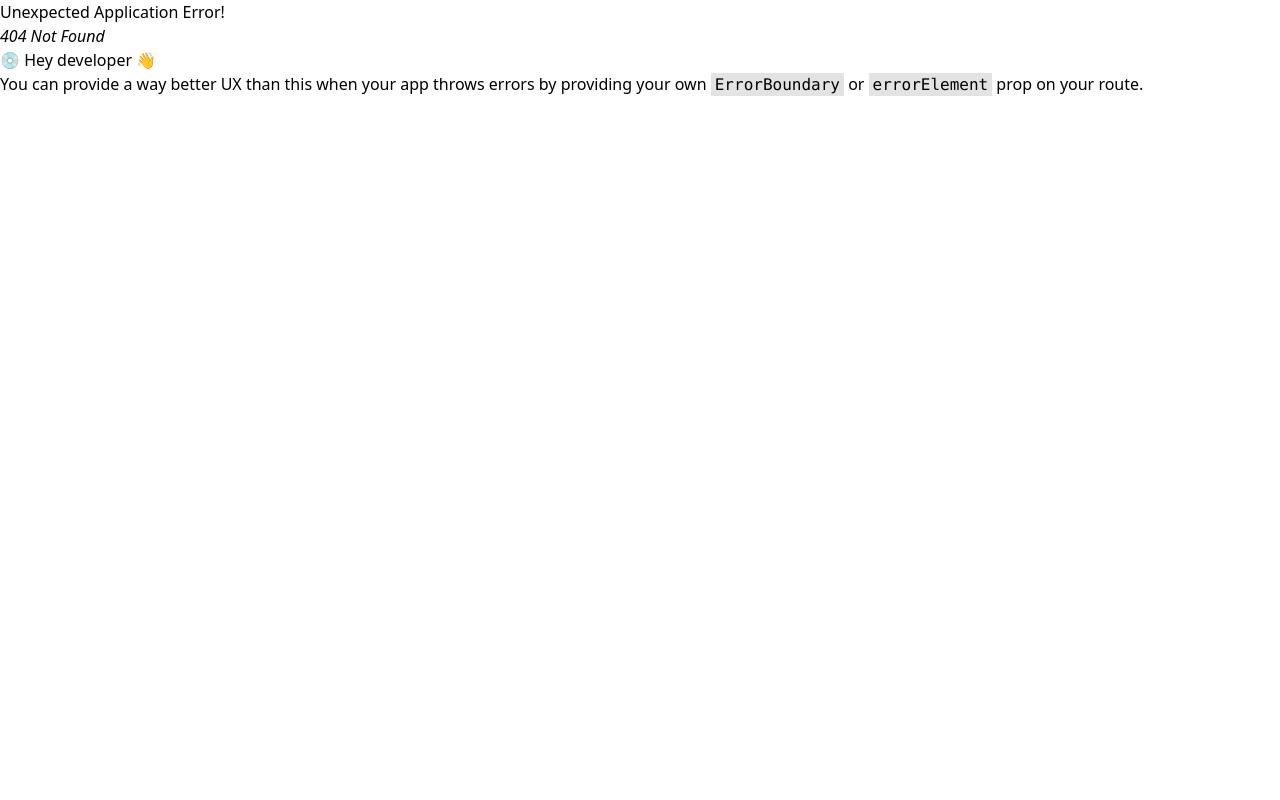
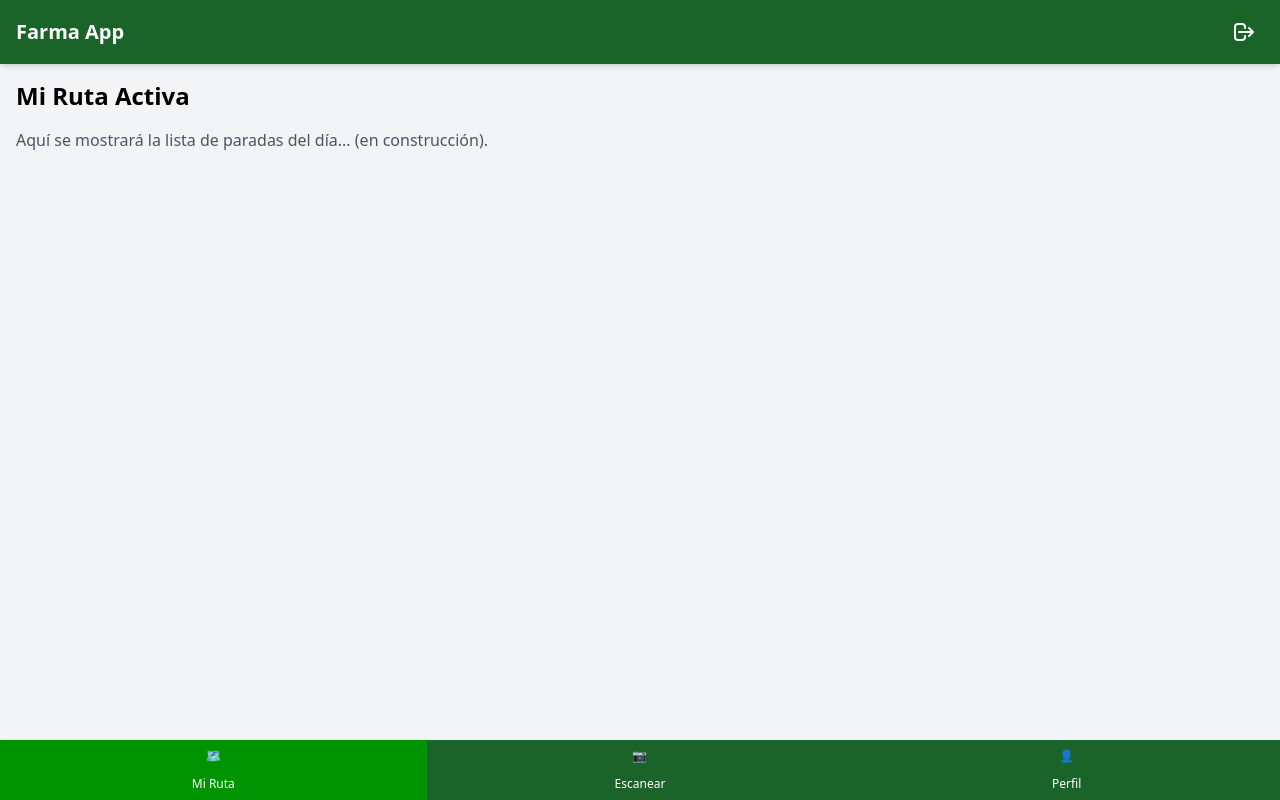
Before and after one commit to MauricioCombariza/servillaEPS, a React (Vite) app in the folder frontend-admin/: page /app-mensajero in a window 1280 px wide. Before the commit this address had no page. Built offline with nearby package versions, Linux system fonts and the light colour scheme.

Commit message:
Entrega de medicamentos con PWA inicial

```diff
--- a/frontend-admin/package.json
+++ b/frontend-admin/package.json
@@ -4,7 +4,7 @@
   "version": "0.0.0",
   "type": "module",
   "scripts": {
-    "dev": "vite",
+    "dev": "vite --host",
     "build": "tsc -b && vite build",
     "lint": "eslint .",
     "preview": "vite preview"
@@ -14,6 +14,7 @@
     "@tanstack/react-query": "^5.83.0",
     "axios": "^1.10.0",
     "date-fns": "^4.1.0",
+    "html5-qrcode": "^2.3.8",
     "jwt-decode": "^4.0.0",
     "react": "^19.1.0",
     "react-dom": "^19.1.0",
@@ -35,6 +36,7 @@
     "tailwindcss": "^4.1.11",
     "typescript": "~5.8.3",
     "typescript-eslint": "^8.35.1",
-    "vite": "^7.0.4"
+    "vite": "^7.0.4",
+    "vite-plugin-pwa": "^1.0.2"
   }
 }
--- /dev/null
+++ b/frontend-admin/src/components/layout/MobileFooter.tsx
@@ -0,0 +1,39 @@
+// frontend-admin/src/components/layout/MobileFooter.tsx
+import React from 'react';
+import { NavLink } from 'react-router-dom';
+
+// A futuro, estos serían iconos reales
+const navLinks = [
+  { name: 'Mi Ruta', path: '/app-mensajero', icon: 'RutaIcon' },
+  { name: 'Escanear', path: '/app-mensajero/escanear', icon: 'EscanerIcon' },
+  { name: 'Perfil', path: '/app-mensajero/perfil', icon: 'PerfilIcon' },
+];
+
+const MobileFooter: React.FC = () => {
+  return (
+    <footer className="sticky bottom-0 z-10 grid grid-cols-3 text-white shadow-lg bg-darkser">
+      {navLinks.map(link => (
+        <NavLink
+          key={link.name}
+          to={link.path}
+          end={link.path === '/app-mensajero'} // 'end' para la ruta raíz
+          className={({ isActive }) =>
+            `flex flex-col items-center justify-center py-2 text-xs text-center transition-colors duration-150
+            ${isActive ? 'text-white bg-ser' : 'text-whiteser hover:bg-ser hover:text-white'}`
+          }
+        >
+          {/* Aquí irían los iconos SVG */}
+          <span className="w-6 h-6 mb-1">
+            {/* Placeholder para el icono */}
+            {link.icon === 'RutaIcon' && '🗺️'}
+            {link.icon === 'EscanerIcon' && '📷'}
+            {link.icon === 'PerfilIcon' && '👤'}
+          </span>
+          {link.name}
+        </NavLink>
+      ))}
+    </footer>
+  );
+};
+
+export default MobileFooter;
--- /dev/null
+++ b/frontend-admin/src/components/layout/MobileHeader.tsx
@@ -0,0 +1,30 @@
+// frontend-admin/src/components/layout/MobileHeader.tsx
+import React from 'react';
+import { useAuth } from '../../hooks/useAuth';
+
+const MobileHeader: React.FC = () => {
+  const { user, logout } = useAuth();
+
+  return (
+    <header className="sticky top-0 z-10 flex items-center justify-between h-16 px-4 text-white shadow-md bg-darkser">
+      <div className="text-xl font-bold">
+        Farma App
+      </div>
+      <div className="flex items-center">
+        <span className="text-sm mr-2">{user?.sub}</span>
+        <button
+          onClick={logout}
+          // Usamos un ícono de "logout" en el futuro, por ahora texto.
+          className="p-2 rounded-full hover:bg-ser"
+        >
+          {/* Aquí iría un SVG de icono de logout */}
+          <svg xmlns="http://www.w3.org/2000/svg" className="h-6 w-6" fill="none" viewBox="0 0 24 24" stroke="currentColor">
+            <path strokeLinecap="round" strokeLinejoin="round" strokeWidth={2} d="M17 16l4-4m0 0l-4-4m4 4H7m6 4v1a3 3 0 01-3 3H6a3 3 0 01-3-3V7a3 3 0 013-3h4a3 3 0 013 3v1" />
+          </svg>
+        </button>
+      </div>
+    </header>
+  );
+};
+
+export default MobileHeader;
--- /dev/null
+++ b/frontend-admin/src/components/layout/MobileLayout.tsx
@@ -0,0 +1,35 @@
+// frontend-admin/src/components/layout/MobileLayout.tsx
+import React from 'react';
+import { Outlet } from 'react-router-dom';
+
+// Importaremos los componentes Header y Footer que crearemos a continuación
+import MobileHeader from './MobileHeader';
+import MobileFooter from './MobileFooter';
+
+const MobileLayout: React.FC = () => {
+  return (
+    // Usamos un layout de flexbox vertical que ocupa toda la pantalla
+    <div className="flex flex-col h-screen bg-gray-100">
+
+      {/* 1. Cabecera Fija en la Parte Superior */}
+      <MobileHeader />
+
+      {/* 2. Área de Contenido Principal */}
+      {/*    'flex-grow' hace que ocupe todo el espacio disponible. */}
+      {/*    'overflow-y-auto' permite hacer scroll si el contenido es muy largo. */}
+      <main className="flex-grow overflow-y-auto">
+        <div className="p-4">
+          {/* <Outlet /> renderizará el componente de la página actual */}
+          {/* (ej. PaginaRutaMensajero, PaginaEscaner, etc.) */}
+          <Outlet />
+        </div>
+      </main>
+
+      {/* 3. Pie de Página / Barra de Navegación Fija en la Parte Inferior */}
+      <MobileFooter />
+
+    </div>
+  );
+};
+
+export default MobileLayout;
--- /dev/null
+++ b/frontend-admin/src/features/mensajero/EscanerPaquete.tsx
@@ -0,0 +1,70 @@
+import React, { useEffect } from 'react';
+import { Html5Qrcode } from 'html5-qrcode';
+import toast from 'react-hot-toast';
+
+interface EscanerPaqueteProps {
+  onScanSuccess: (codigo: string) => void;
+}
+
+const QRCODE_REGION_ID = "html5-qrcode-scanner-region";
+
+const EscanerPaquete: React.FC<EscanerPaqueteProps> = ({ onScanSuccess }) => {
+
+  useEffect(() => {
+    // Declaramos la variable del escáner que será accesible en todo el efecto
+    let html5QrcodeScanner: Html5Qrcode | undefined;
+
+    const config = {
+      fps: 10,
+      qrbox: { width: 250, height: 250 },
+      rememberLastUsedCamera: true,
+    };
+
+    // Callback de éxito
+    const qrCodeSuccessCallback = (decodedText: string, _decodedResult: any) => {
+      onScanSuccess(decodedText);
+    };
+
+    // Creamos la instancia y la guardamos
+    html5QrcodeScanner = new Html5Qrcode(QRCODE_REGION_ID, { verbose: false });
+
+    // Iniciamos el escáner
+    html5QrcodeScanner.start(
+      { facingMode: "environment" },
+      config,
+      qrCodeSuccessCallback,
+      undefined
+    ).catch((err) => {
+      console.error("No se pudo iniciar el escáner:", err);
+      if (err.name === 'NotAllowedError') {
+        toast.error('Necesitas dar permiso para usar la cámara.');
+      }
+    });
+
+    // Función de limpieza
+    return () => {
+      console.log("Desmontando... intentando detener el escáner.");
+
+      // Verificamos si la instancia fue creada y si está escaneando
+      if (html5QrcodeScanner && html5QrcodeScanner.isScanning) {
+        // El método .stop() DEVUELVE una Promise, por lo que podemos usar .catch()
+        html5QrcodeScanner.stop()
+          .then(() => {
+            console.log("Escáner detenido exitosamente.");
+          })
+          .catch((err) => {
+            console.error("Error al detener el escáner al desmontar.", err);
+          });
+      }
+    };
+  }, [onScanSuccess]); // El array de dependencias no cambia
+
+  return (
+    <div>
+      <p className="text-center text-sm text-gray-600 mb-2">Apunta la cámara al código de barras</p>
+      <div id={QRCODE_REGION_ID} style={{ width: '100%', minHeight: '300px', border: '1px solid #ccc' }}></div>
+    </div>
+  );
+};
+
+export default EscanerPaquete;
--- /dev/null
+++ b/frontend-admin/src/pages/Mensajero/PaginaEscaner.tsx
@@ -0,0 +1,26 @@
+// frontend-admin/src/pages/Mensajero/PaginaEscaner.tsx
+import React from 'react';
+import EscanerPaquete from '../../features/mensajero/EscanerPaquete';
+
+const PaginaEscaner: React.FC = () => {
+
+  const handleScanSuccess = (codigoEscaneado: string) => {
+    // Aquí irá la lógica para verificar el código y llamar a la API
+    console.log(`Código recibido en la página: ${codigoEscaneado}`);
+    alert(`Paquete escaneado: ${codigoEscaneado}`);
+  };
+
+  return (
+    <div className="space-y-4">
+      <h1 className="text-2xl font-bold">Escanear Paquete</h1>
+      <div className="p-4 bg-white rounded-lg shadow">
+        <EscanerPaquete onScanSuccess={handleScanSuccess} />
+      </div>
+      <p className="text-sm text-center text-gray-500">
+        Apunta la cámara al código de barras del paquete.
+      </p>
+    </div>
+  );
+};
+
+export default PaginaEscaner;
--- /dev/null
+++ b/frontend-admin/src/pages/Mensajero/PaginaRutaMensajero.tsx
@@ -0,0 +1,15 @@
+// frontend-admin/src/pages/Mensajero/PaginaRutaMensajero.tsx
+import React from 'react';
+
+const PaginaRutaMensajero: React.FC = () => {
+  return (
+    <div>
+      <h1 className="text-2xl font-bold">Mi Ruta Activa</h1>
+      <p className="mt-4 text-gray-600">
+        Aquí se mostrará la lista de paradas del día... (en construcción).
+      </p>
+    </div>
+  );
+};
+
+export default PaginaRutaMensajero;
--- a/frontend-admin/src/routes/index.tsx
+++ b/frontend-admin/src/routes/index.tsx
@@ -17,6 +17,9 @@ import RecepcionPage from '../pages/Logistica/RecepcionPage';
 import AlistamientoPage from '../pages/Logistica/AlistamientoPage';
 import EmpaquePage from '../pages/Logistica/EmpaquePage';
 import ConciliacionPage from '../pages/Cierre/ConciliacionPage';
+import MobileLayout from '../components/layout/MobileLayout';
+import PaginaRutaMensajero from '../pages/Mensajero/PaginaRutaMensajero';
+import PaginaEscaner from '../pages/Mensajero/PaginaEscaner';
 
 // Creamos el enrutador con la estructura jerárquica
 const router = createBrowserRouter([
@@ -29,6 +32,14 @@ const router = createBrowserRouter([
     path: '/login',
     element: <LoginPage />,
   },
+  {
+          path: 'app-mensajero',
+          element: <MobileLayout />, // Usará el nuevo layout
+          children: [
+            { index: true, element: <PaginaRutaMensajero /> },
+            { path: 'escanear', element: <PaginaEscaner /> },
+          ]
+        },
   // Contenedor de rutas protegidas
   {
     path: '/',
--- a/frontend-admin/vite.config.ts
+++ b/frontend-admin/vite.config.ts
@@ -1,8 +1,36 @@
 
+// frontend-admin/vite.config.ts
 import { defineConfig } from 'vite'
 import tailwindcss from '@tailwindcss/vite'
+import react from '@vitejs/plugin-react'
+import { VitePWA } from 'vite-plugin-pwa' // 1. Importar
+
 export default defineConfig({
   plugins: [
+    react(),
     tailwindcss(),
+    // 2. Añadir el plugin con configuración básica
+    VitePWA({
+      registerType: 'autoUpdate',
+      manifest: {
+        name: 'Farma App Mensajero',
+        short_name: 'FarmaApp',
+        description: 'Aplicación para la gestión de entregas de farmacia.',
+        theme_color: '#1a6329', // Tu color 'darkser'
+        icons: [
+          // Necesitarás crear estos iconos y ponerlos en la carpeta 'public'
+          {
+            src: 'pwa-192x192.png',
+            sizes: '192x192',
+            type: 'image/png'
+          },
+          {
+            src: 'pwa-512x512.png',
+            sizes: '512x512',
+            type: 'image/png'
+          }
+        ]
+      }
+    })
   ],
 })
```
Also changed, not shown: 1 other file (tests, documents, lock files or other folders).
